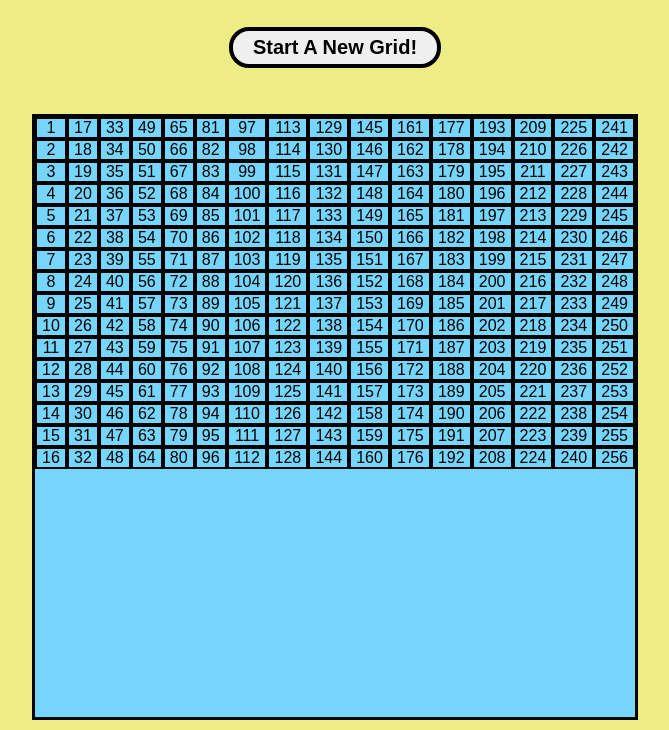
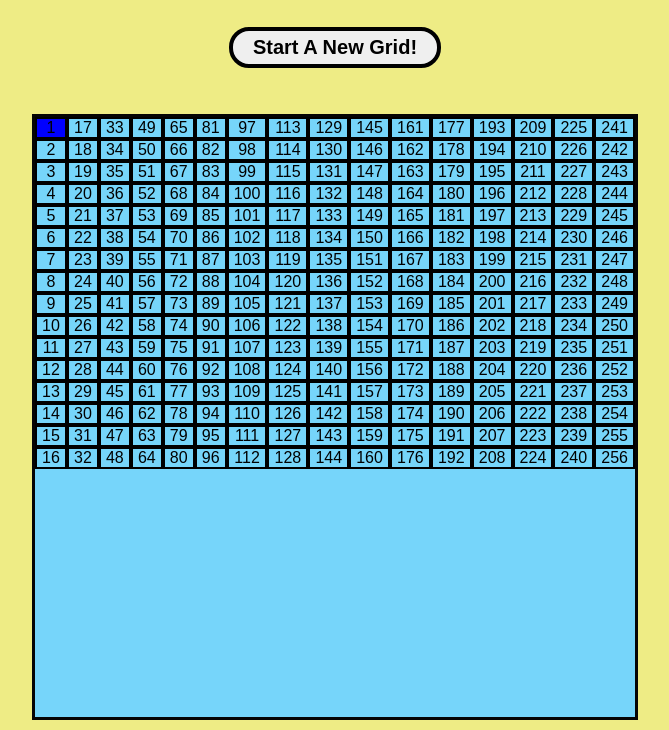
Before and after one commit to marahsang/Etch-a-Sketch, a plain HTML site: page index.html in a window 1280 px wide. In both pictures the pointer is over the element 355 px from the left and 198 px from the top of the page. Shown: the part 70-800 px from the top of the page, without its empty margins (305-974 px from the left). Drawn offline with Linux system fonts and the light colour scheme.

Commit message:
Make grid cells change color to blue upon hover

```diff
--- a/index.css
+++ b/index.css
@@ -53,3 +53,8 @@
     height: auto;
     flex: 1 0 auto;
   }
+
+  .row:hover {
+    background-color: blue;
+    transition: ease 0.1s all;
+}
```
